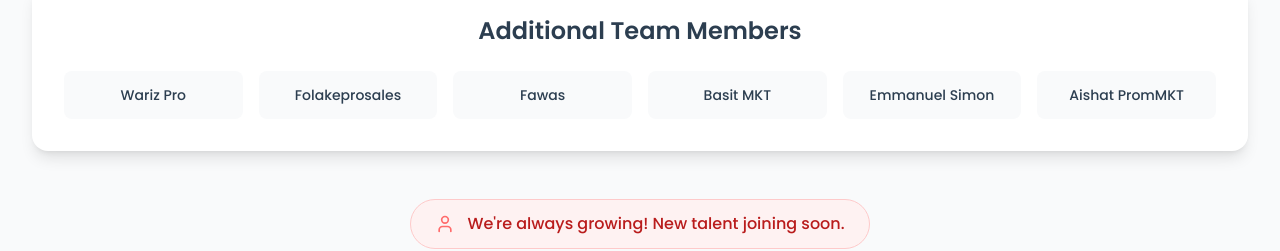
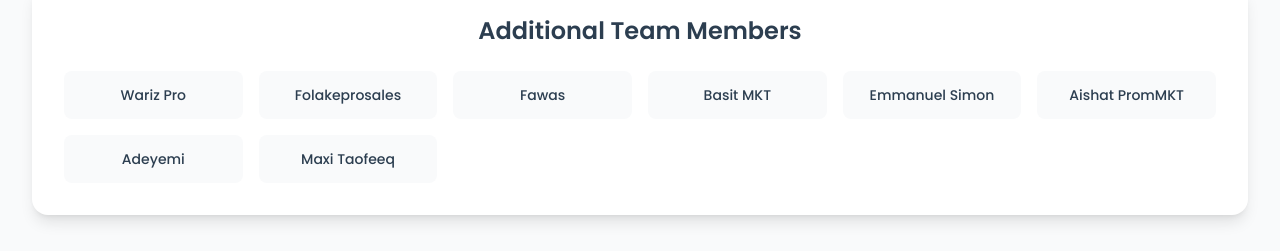
Before and after one commit to Toheebmaxisales/sales-hub-marketing-team, a React (Vite) app: page / in a window 1280 px wide. Shown: the part 3800-4051 px from the top of the page. Built offline with nearby package versions, Linux system fonts and the light colour scheme.

Commit message:
Add new team members
Added "Adeyemi" and "Maxi Taofeeq" to the team section.

```diff
--- a/src/components/TeamSection.tsx
+++ b/src/components/TeamSection.tsx
@@ -38,7 +38,9 @@ const TeamSection = () => {
     "Fawas",
     "Basit MKT",
     "Emmanuel Simon",
-    "Aishat PromMKT"
+    "Aishat PromMKT",
+    "Adeyemi",
+    "Maxi Taofeeq"
   ];
 
   return (
```
